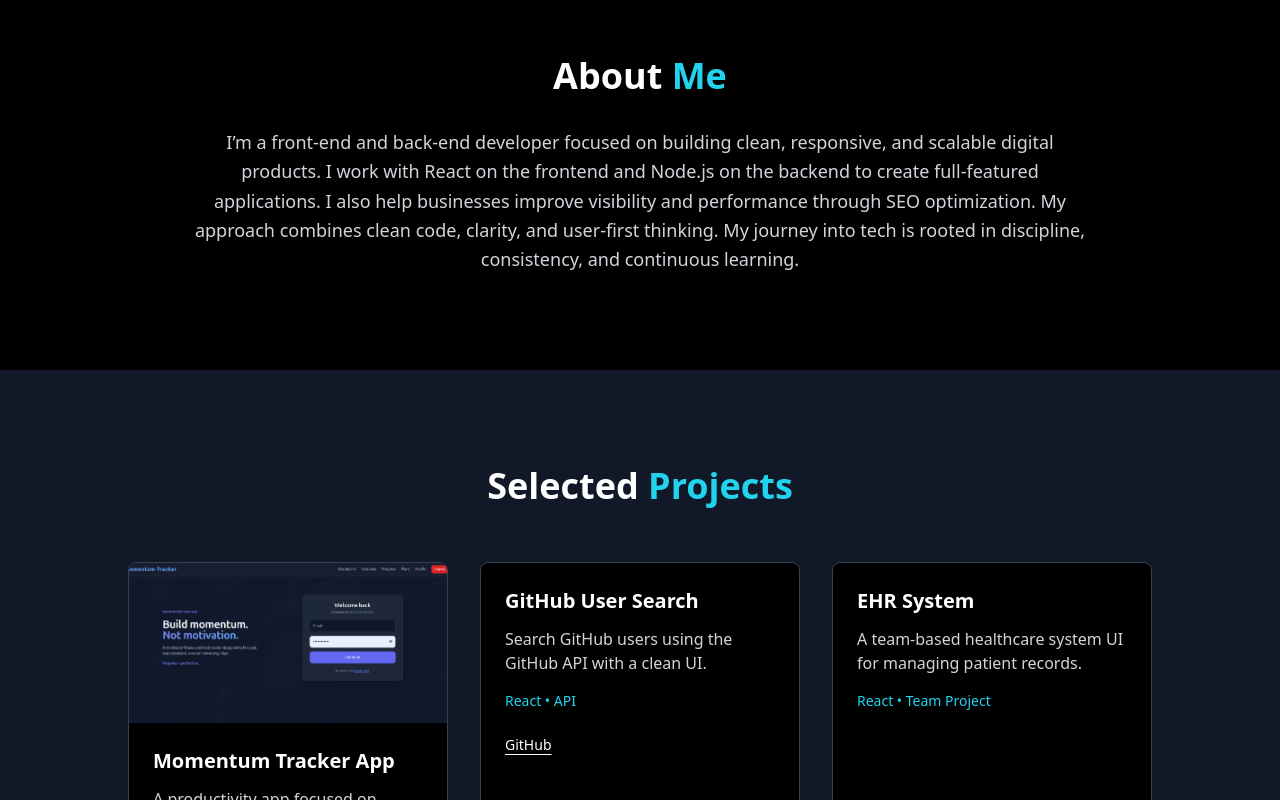
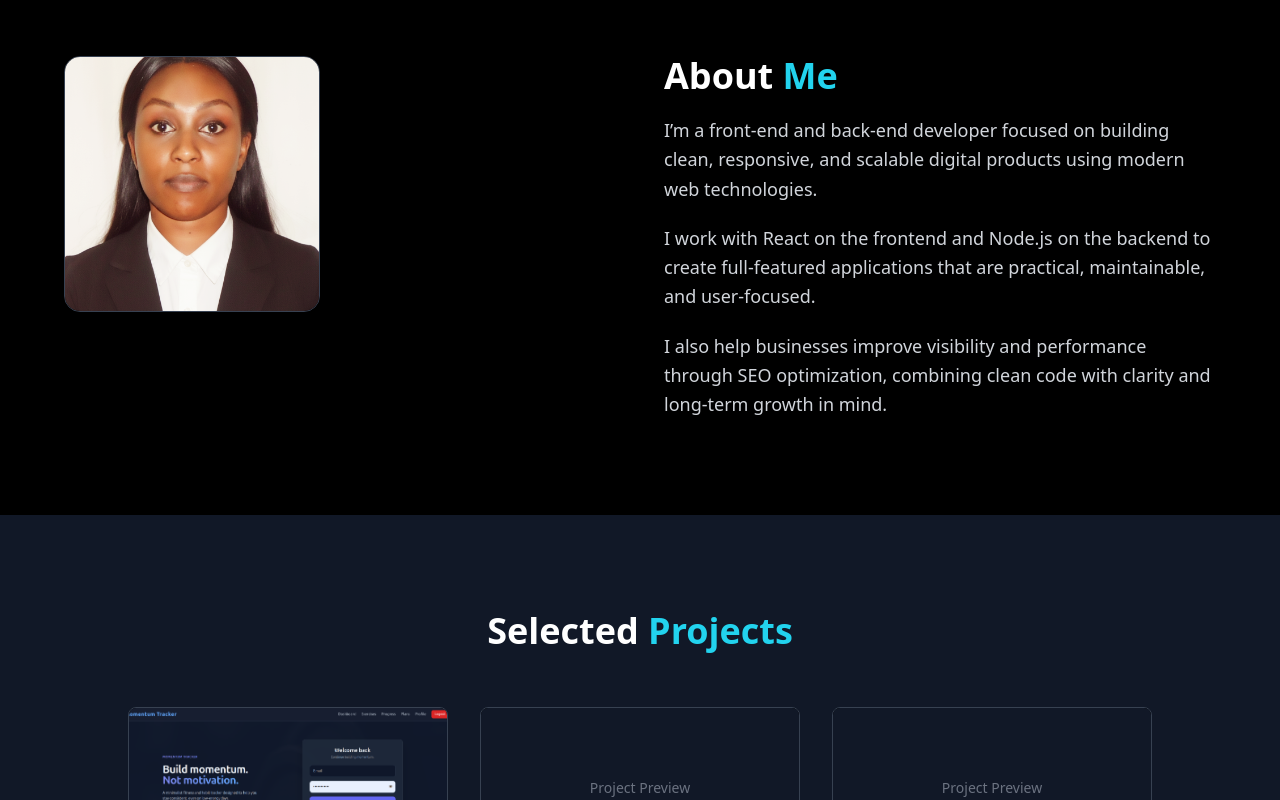
Before and after one commit to fittechjoy/joy-portfolio, a React (Vite) app: page / in a window 1280 px wide. Shown: the part 760-1560 px from the top of the page. Built offline with nearby package versions, Linux system fonts and the light colour scheme.

Commit message:
Refine About section layout with image and paragraphs

```diff
--- a/src/App.jsx
+++ b/src/App.jsx
@@ -1,6 +1,8 @@
 import { useEffect } from "react";
 import momentumImg from "./assets/images/momentum.png";
 import taskflowImg from "./assets/images/taskflow.png";
+import aboutImg from "./assets/images/about.jpg";
+
 
 
 function App() {
@@ -99,20 +101,43 @@ function App() {
 
      {/* ABOUT */}
 <section id="about" className="py-24 px-6 bg-black">
-        <div className="max-w-4xl mx-auto text-center">
-          <h2 className="text-4xl font-bold mb-8">
+  <div className="max-w-6xl mx-auto grid gap-12 md:grid-cols-2 items-start">
+
+    {/* IMAGE – LEFT */}
+    <div className="flex justify-center md:justify-start">
+      <img
+        src={aboutImg}
+        alt="Joy Kiama"
+        className="w-64 h-64 object-cover rounded-2xl border border-gray-700
+                   hover:border-cyan-400 transition duration-300"
+      />
+    </div>
+
+    {/* TEXT – RIGHT */}
+    <div className="space-y-5">
+      <h2 className="text-4xl font-bold">
         About <span className="text-cyan-400">Me</span>
       </h2>
 
       <p className="text-gray-300 text-lg leading-relaxed">
-           I’m a front-end and back-end developer focused on building clean, responsive, and scalable digital products.
-  I work with React on the frontend and Node.js on the backend to create full-featured applications.
-  I also help businesses improve visibility and performance through SEO optimization.
-  My approach combines clean code, clarity, and user-first thinking.
-             My journey into tech is rooted in discipline, consistency, and continuous learning.
+        I’m a front-end and back-end developer focused on building clean,
+        responsive, and scalable digital products using modern web technologies.
+      </p>
+
+      <p className="text-gray-300 text-lg leading-relaxed">
+        I work with React on the frontend and Node.js on the backend to create
+        full-featured applications that are practical, maintainable, and user-focused.
+      </p>
+
+      <p className="text-gray-300 text-lg leading-relaxed">
+        I also help businesses improve visibility and performance through SEO optimization,
+        combining clean code with clarity and long-term growth in mind.
       </p>
     </div>
+
+  </div>
 </section>
+
 
       {/* PROJECTS */}
       <section id="projects" className="py-24 px-6 bg-gray-900">
@@ -287,14 +312,18 @@ function ProjectCard({ title, description, tech, github, live, image, noFade })
                   transition transform duration-300 ease-out
                   hover:-translate-y-2 hover:border-cyan-400 hover:shadow-xl`}
     >
-      {/* IMAGE */}
-      {image && (
+      {/* IMAGE OR PLACEHOLDER */}
+      {image ? (
         <img
           src={image}
           alt={title}
           className="w-full h-40 object-cover"
           loading="lazy"
         />
+      ) : (
+        <div className="w-full h-40 bg-gray-900 flex items-center justify-center text-gray-500 text-sm">
+          Project Preview
+        </div>
       )}
 
       {/* CONTENT */}
```
Also changed, not shown: src/assets/images/about.jpg (added). Lines whose indentation alone changed are shown as unchanged.
